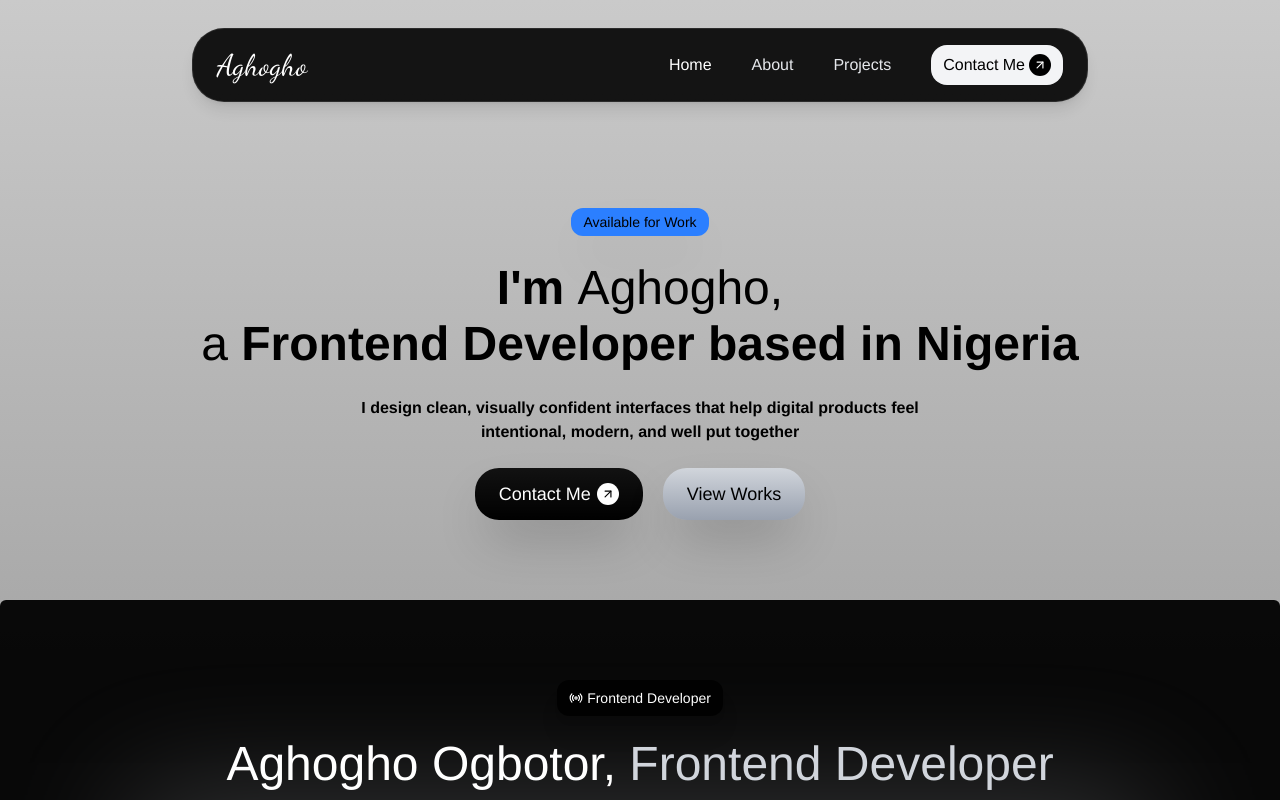
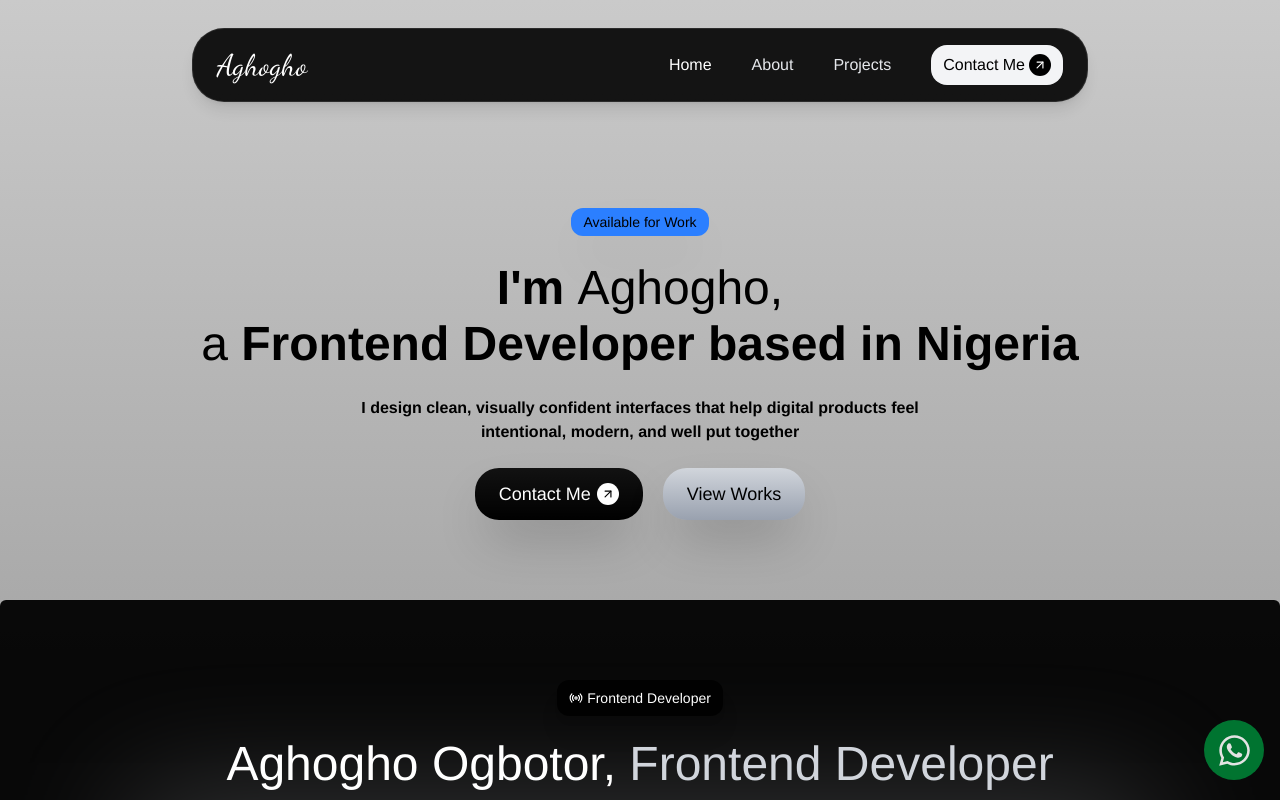
Before and after one commit to AghoghoOgbotor18/portfolio-website, a React (Vite) app: page / in a window 1280 px wide. Shown: the top 800 px of the page. Built offline with nearby package versions, Linux system fonts and the light colour scheme; a web font is replaced by a local one.

Commit message:
feat: add a floating whatsapp icon

```diff
--- a/src/components/Project.jsx
+++ b/src/components/Project.jsx
@@ -20,7 +20,7 @@ const Project = () => {
                         <p>Showcase of some of my recent sleek websites</p>
                     </div>
                     <div className='flex flex-col md:flex-row items-start md:justify-center md:items-center gap-4'>
-                        <Link to="/project" className='button-dark flex justify-center max-sm:w-60'>See All Projects</Link>
+                        <Link to="/projects" className='button-dark flex justify-center max-sm:w-60'>See All Projects</Link>
                         <Link to="#" className='button-white flex justify-center max-sm:w-60'>Contact Now</Link>
                     </div>
                 </div>
--- /dev/null
+++ b/src/components/Whatsapp.jsx
@@ -0,0 +1,13 @@
+import { FaWhatsapp } from 'react-icons/fa'
+import { Link } from 'react-router'
+import React from 'react'
+
+const Whatsapp = () => {
+    return (
+        <div className='fixed right-4 bottom-5 flex justify-center items-center bg-green-700 rounded-full w-15 h-15 animate-pulse z-1000'>
+            <Link to="https://wa.me/2348168973060" target='_blank'><FaWhatsapp size={35} className='text-white'/></Link>
+        </div>
+    )
+}
+
+export default Whatsapp
--- a/src/pages/Home.jsx
+++ b/src/pages/Home.jsx
@@ -2,6 +2,9 @@ import React from 'react'
 import Hero from '../components/Hero'
 import AboutMe from '../components/AboutMe'
 import Project from '../components/Project'
+import { FaWhatsapp } from 'react-icons/fa'
+import { Link } from 'react-router'
+import Whatsapp from '../components/whatsapp'
 
 const Home = () => {
     return (
@@ -9,6 +12,7 @@ const Home = () => {
         <Hero />
         <AboutMe />
         <Project />
+        <Whatsapp />
       </>
     )
 }
```
